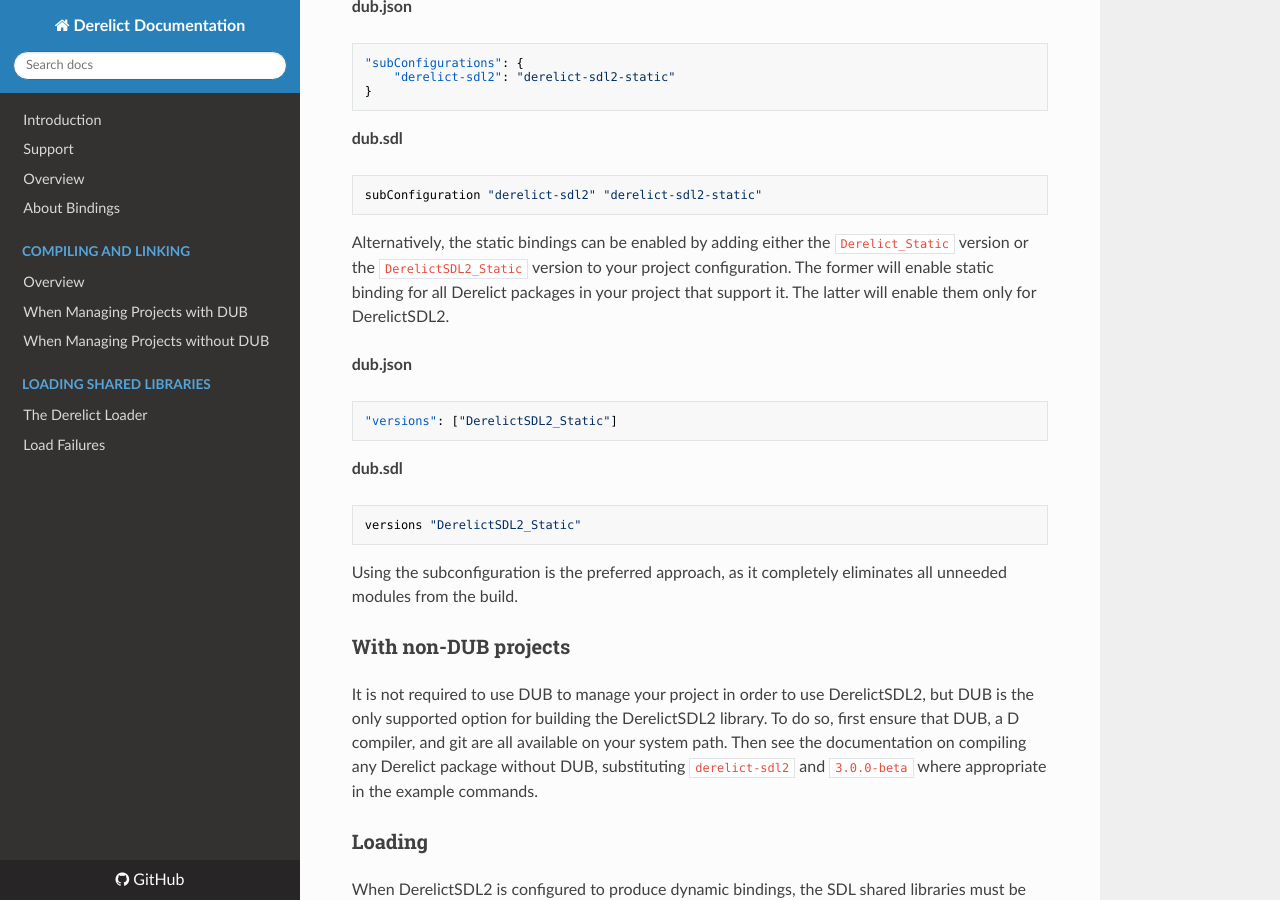
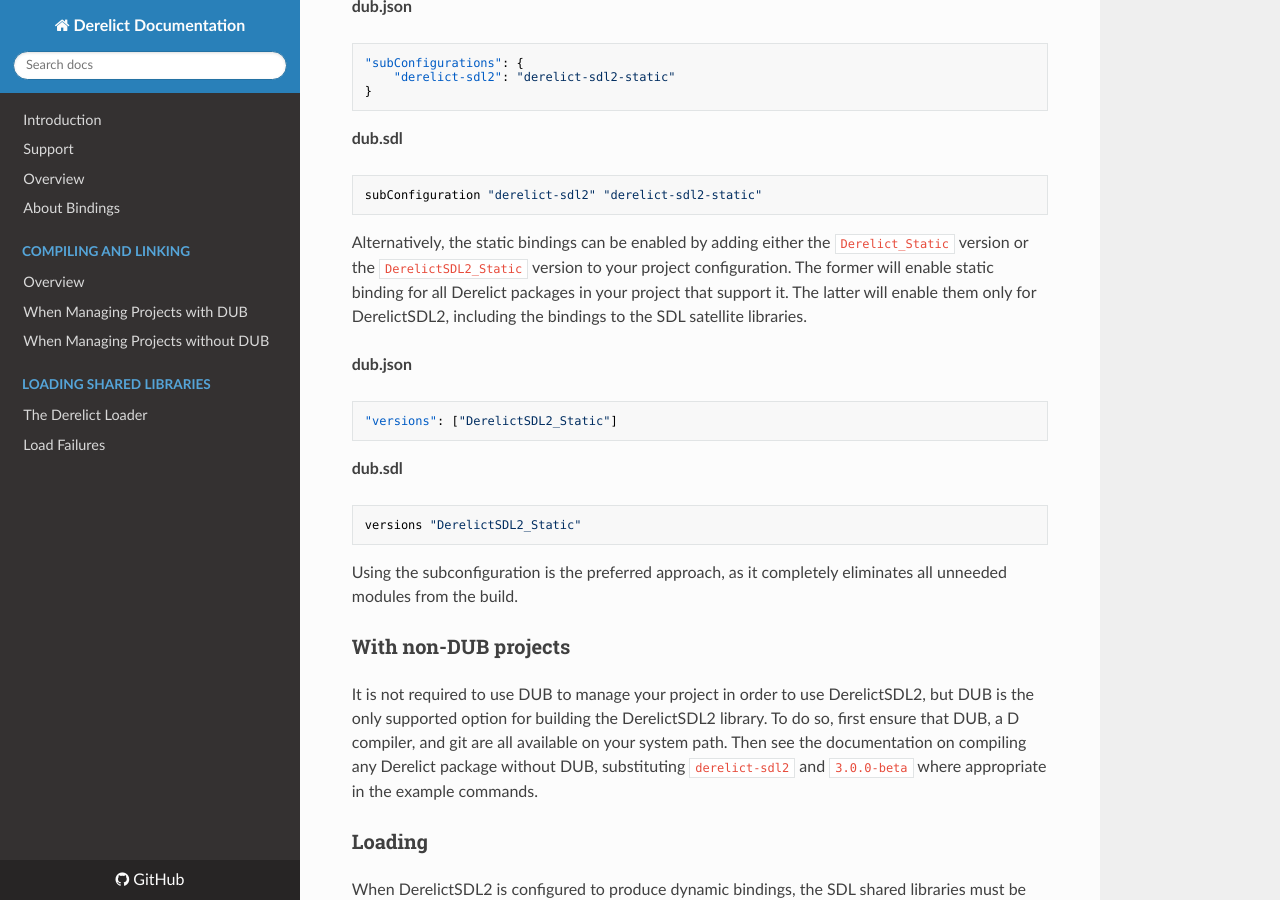
Before and after one commit to DerelictOrg/derelictorg.github.io, an MkDocs documentation site: the page built from docs/packages/sdl2.md, in a window 1280 px wide and 900 px high, scrolled down 825 px. Built offline with MkDocs 1.6.1, drawn with Linux system fonts in a browser that asks for light colours; nearby versions of some CDN libraries; old or Windows-style settings are respelled for this version of MkDocs.

Commit message:
Clarify DerelictSDL2_Static applies to the satellite bindings

````diff
--- a/docs/packages/sdl2.md
+++ b/docs/packages/sdl2.md
@@ -37,7 +37,7 @@
 subConfiguration "derelict-sdl2" "derelict-sdl2-static"
 ```
 
-Alternatively, the static bindings can be enabled by adding either the `Derelict_Static` version or the `DerelictSDL2_Static` version to your project configuration. The former will enable static binding for all Derelict packages in your project that support it. The latter will enable them only for DerelictSDL2.
+Alternatively, the static bindings can be enabled by adding either the `Derelict_Static` version or the `DerelictSDL2_Static` version to your project configuration. The former will enable static binding for all Derelict packages in your project that support it. The latter will enable them only for DerelictSDL2, including the bindings to the SDL satellite libraries.
 
 **dub.json**
 ```json
````
